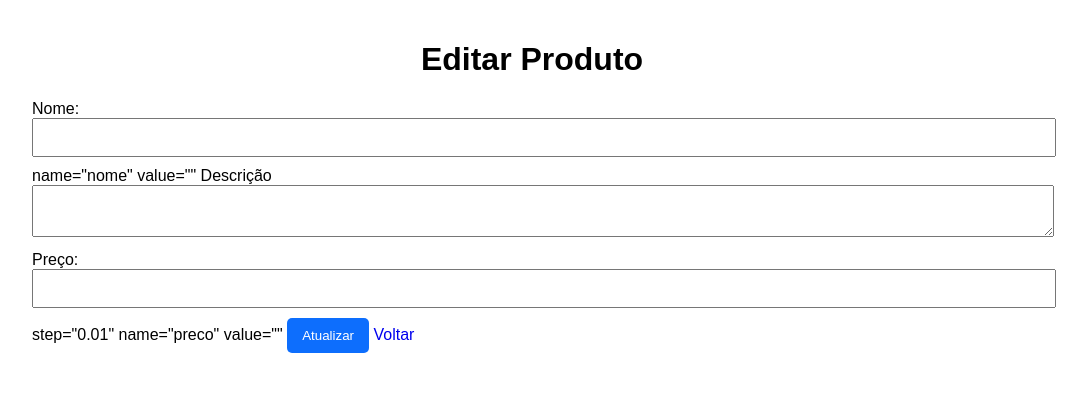
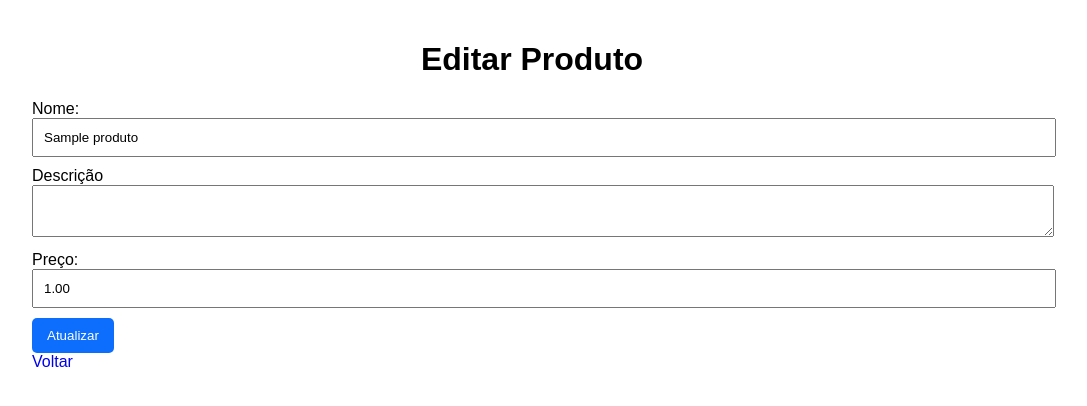
Before and after one commit to ResennDev/Sistema_Gerenciamento_de_Produtos, a PHP site: page /editar.php?id=1 in a window 1280 px wide. Shown: the top 406 px of the page, without its empty margins (108-1195 px from the left). Run offline with PHP 8.4, Linux system fonts and the light colour scheme; tables that the repository leaves empty hold one stand-in row (values such as "Sample post"); data that the repository does not hold is empty.

Commit message:
Fix HTML syntax and improve SQL update query formatting in product management

```diff
--- a/editar.php
+++ b/editar.php
@@ -24,23 +24,16 @@ $produto = mysqli_fetch_assoc($resultado);
 
     <form action="atualizar.php" method="POST">
 
-    <input type="hidden" name="id" value="<? $produto['id'] ?>">
+    <input type="hidden" name="id" value="<?= $produto['id'] ?>">
 
     <label>Nome:</label>
-    <input type="text">
-    name="nome"
-    value="<? $produto['nome'] ?>"
-    <required>
+    <input type="text" name="nome" value="<?= $produto['nome'] ?>" required>
 
     <label>Descrição</label>
-    <textarea name="descricao"><?= $produto['descricao'] ?></textarea>
+    <textarea name="descricao" required><?= $produto['descricao'] ?></textarea>
 
     <label>Preço:</label>
-    <input type="number">
-    step="0.01"
-    name="preco"
-    value="<? $produto['preco'] ?>"
-    <required>
+    <input type="number" step="0.01" name="preco" value="<?= $produto['preco'] ?>" required>
 
     <button type="submit">Atualizar</button>
 
--- a/index.php
+++ b/index.php
@@ -27,16 +27,16 @@ $resultado = mysqli_query($conexao, $sql);
             <th>Ações</th>
         </tr>
 
-        <?php while(produto = mysqli_fetchassoc($resultado)){ ?>
+        <?php while($produto = mysqli_fetch_assoc($resultado)){ ?>
         <tr>
             <td><?= $produto['id'] ?></td>
             <td><?= $produto['nome'] ?></td>
             <td><?= $produto['descricao'] ?></td>
             <td>R$ <?= number_format($produto['preco'],2,',','.') ?></td>
             <td>
-                <a href="editar.php?id=<?= produto['id'] ?>">Editar</a>
+                <a href="editar.php?id=<?= $produto['id'] ?>">Editar</a>
 
-                <a href="excluir.php?id=<?= $produto['id'] ?>" onclick"return confirm('Deseja excluir?')">Excluir</a>
+                <a href="excluir.php?id=<?= $produto['id'] ?>" onclick="return confirm('Deseja excluir?')">Excluir</a>
             </td>
         </tr>
         <?php } ?>
```
Also changed, not shown: atualizar.php (+5 -4 lines).
